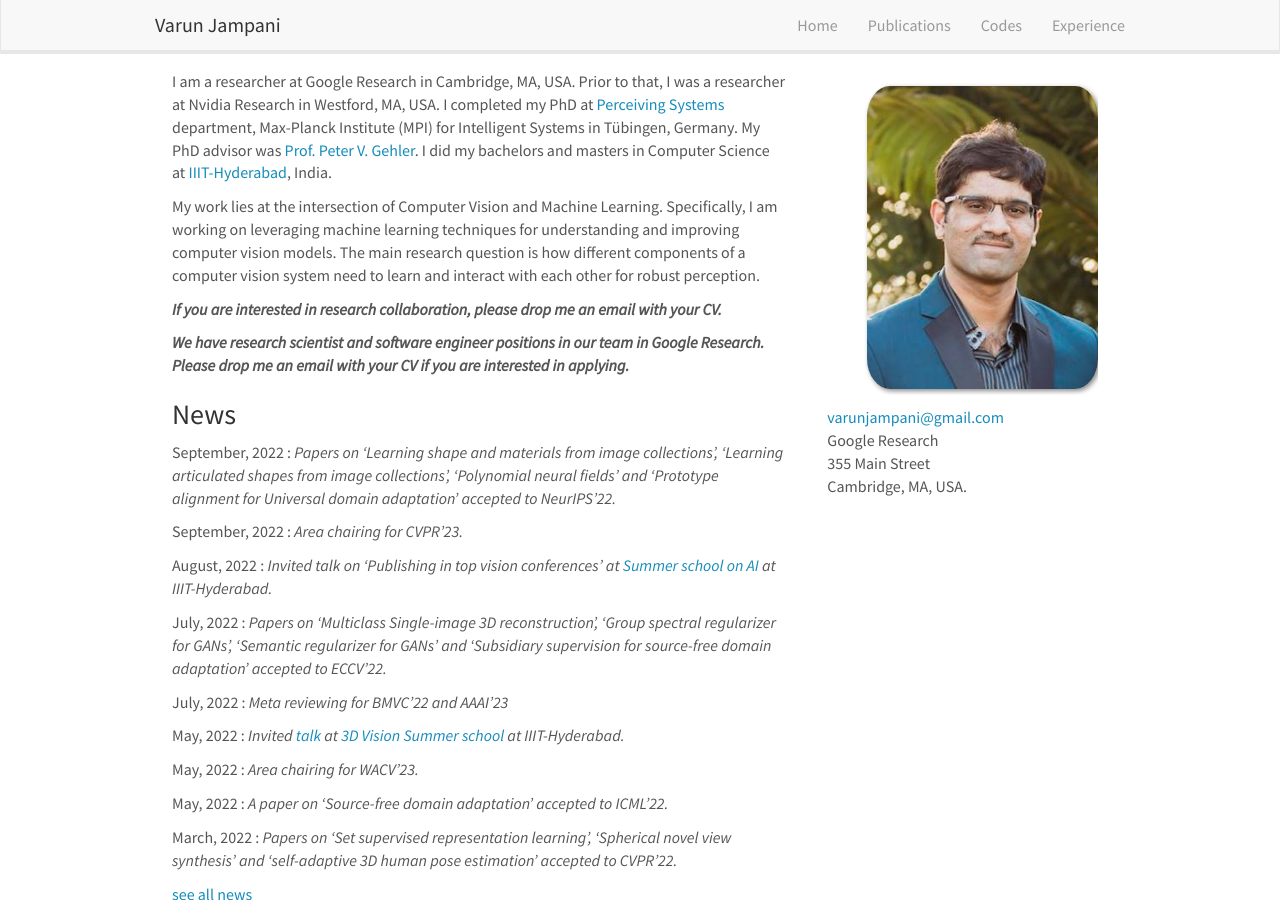
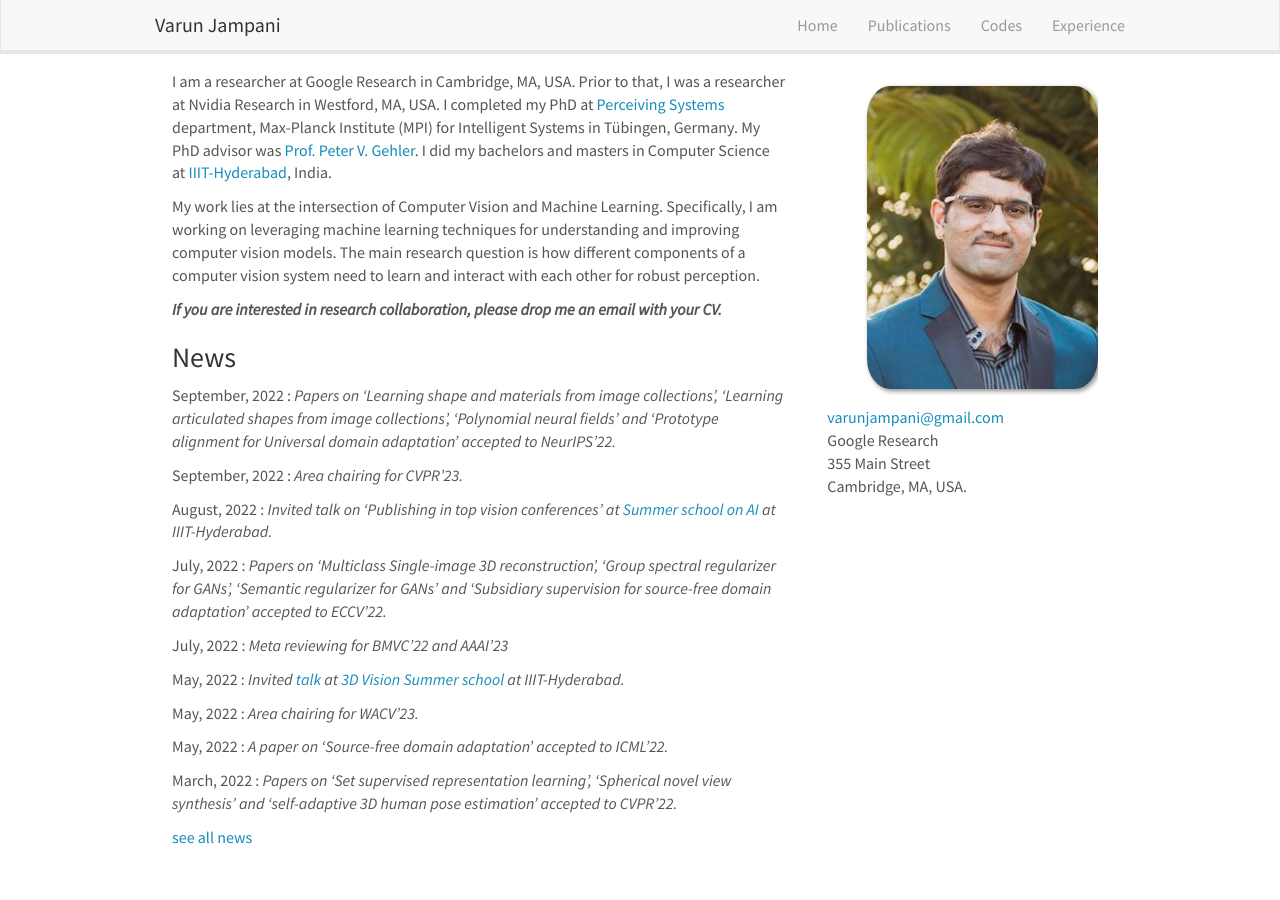
Before and after one commit to varunjampani/varunjampani.github.io, a Jekyll site: the page built from _pages/home.md, in a window 1280 px wide and 900 px high. Built offline with Jekyll 4.4.1, drawn with Linux system fonts in a browser that asks for light colours; nearby versions of some CDN libraries.

Commit message:
Update home.md

```diff
--- a/_pages/home.md
+++ b/_pages/home.md
@@ -21,7 +21,7 @@ My work lies at the intersection of Computer Vision and Machine Learning. Specif
 
 **_If you are interested in research collaboration, please drop me an email with your CV._**
 
-**_We have research scientist and software engineer positions in our team in Google Research. Please drop me an email with your CV if you are interested in applying._**
+<!-- **_We have research scientist and software engineer positions in our team in Google Research. Please drop me an email with your CV if you are interested in applying._** -->
 
 ### News
 {% for article in site.data.news limit:9 %}
```
